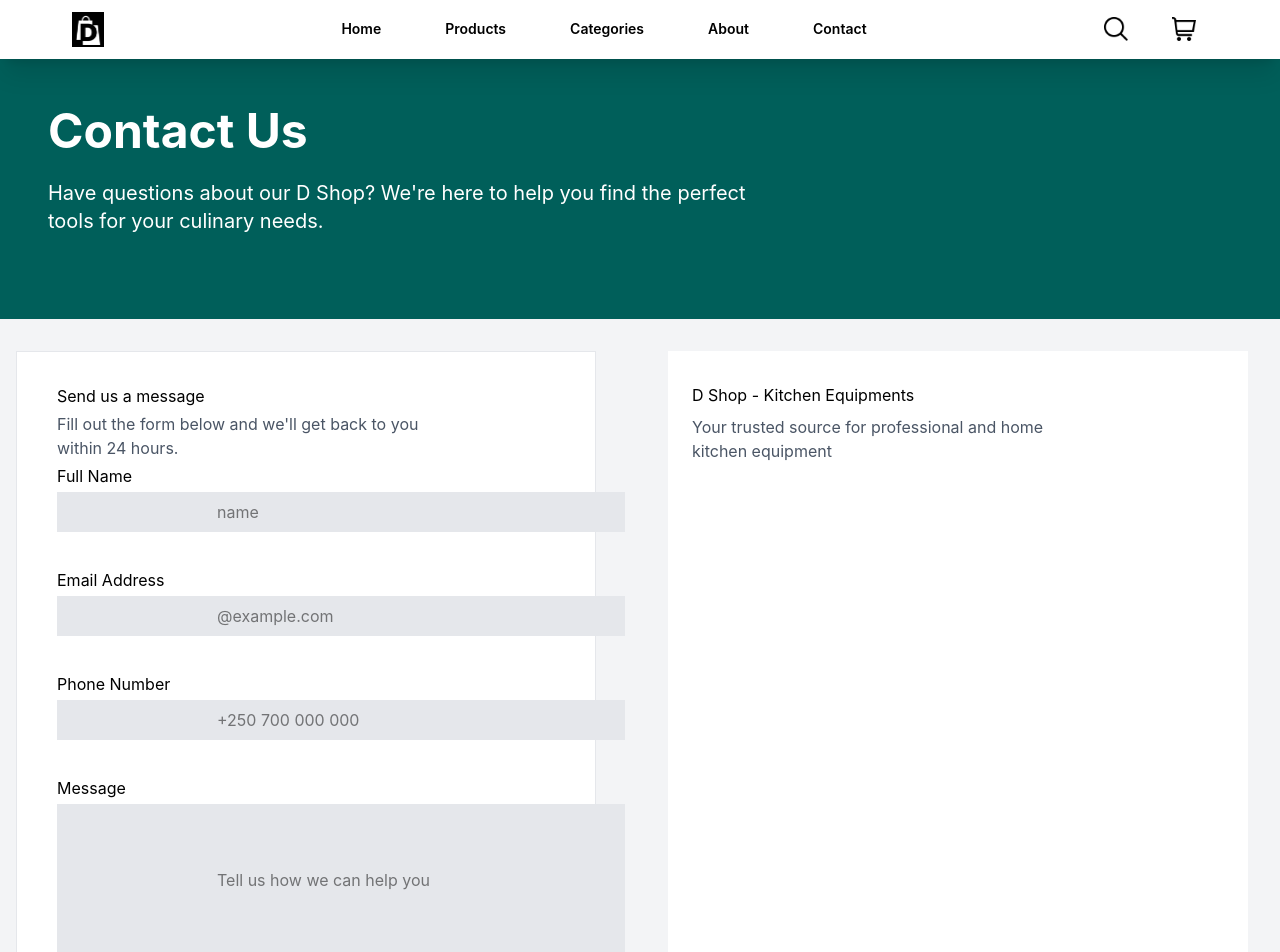
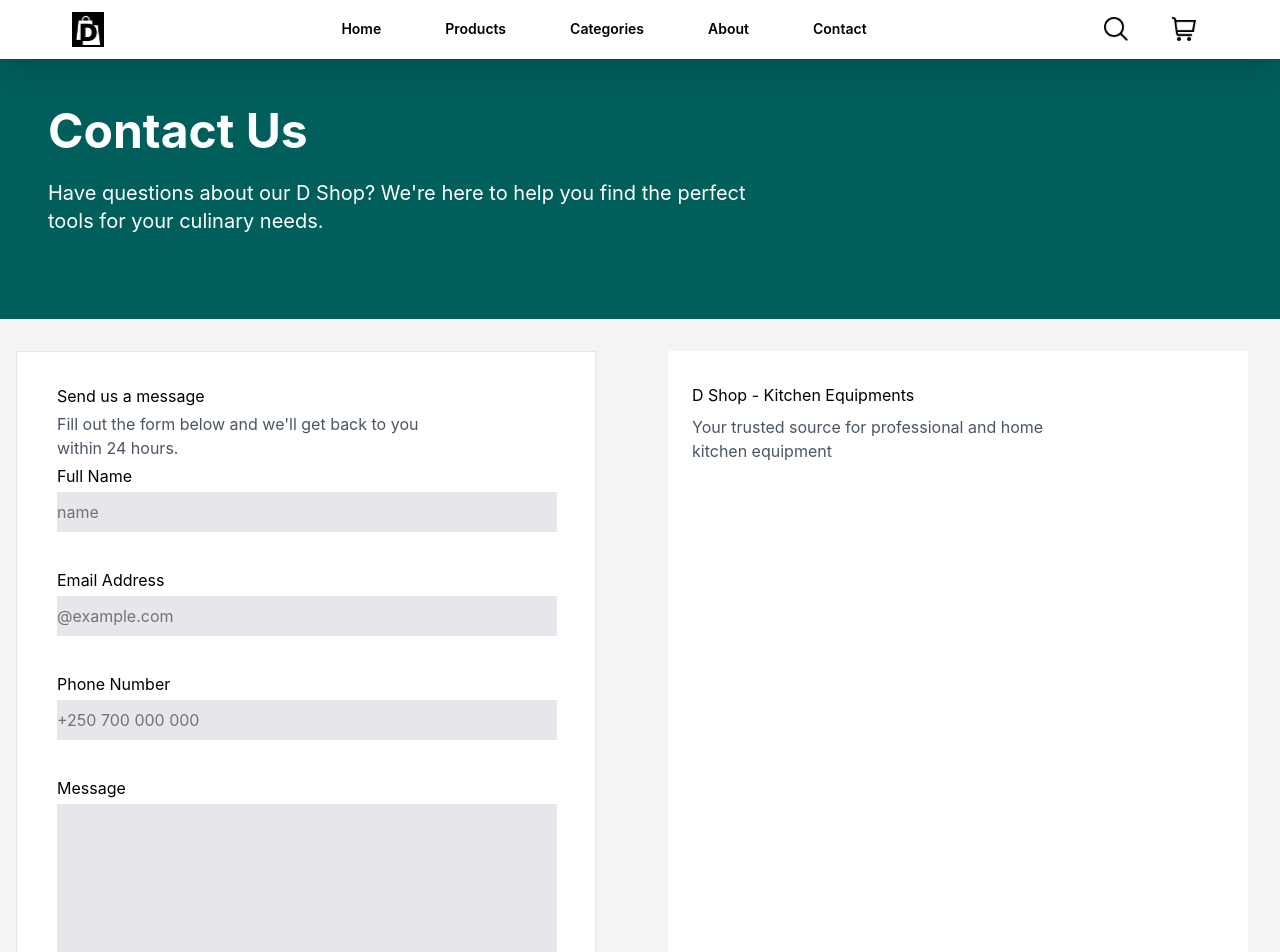
Before and after one commit to 1bruno5/denyse-shop, a Vue app: page /contact in a window 1280 px wide. Shown: the top 952 px of the page. Built offline with nearby package versions, Linux system fonts and the light colour scheme.

Commit message:
handling inputs size

```diff
--- a/src/views/contact.vue
+++ b/src/views/contact.vue
@@ -10,13 +10,13 @@
                         <h3 class="">Send us a message</h3>
                         <p class="text-gray-600">Fill out the form below and we'll get back to you<br> within 24 hours.</p>
                         <p>Full Name</p>
-                        <input type="text" placeholder="name" class="py-2 px-40  bg-gray-200" required>
+                        <input type="text" placeholder="name" class="py-2 w-full max-w-[500px]  bg-gray-200" required>
                         <p class="mt-2 md:mt-8">Email Address</p>
-                        <input type="text" placeholder="@example.com" class="py-2 px-40  bg-gray-200" required>
+                        <input type="text" placeholder="@example.com" class="py-2 w-full max-w-[500px]   bg-gray-200" required>
                         <p class="mt-2 md:mt-8">Phone Number</p>
-                        <input type="number" placeholder="+250 700 000 000" class="py-2 px-40  bg-gray-200" required>
+                        <input type="number" placeholder="+250 700 000 000" class="py-2 w-full max-w-[500px]  bg-gray-200" required>
                         <p class="mt-2 md:mt-8">Message</p>
-                        <input type="text" placeholder="Tell us how we can help you" class="py-8 md:py-16 px-40  bg-gray-200" required>
+                        <input type="text" placeholder="" class="py-8 md:py-16 w-full max-w-[500px]  bg-gray-200" required>
                  </div>
          </form>
 
```
